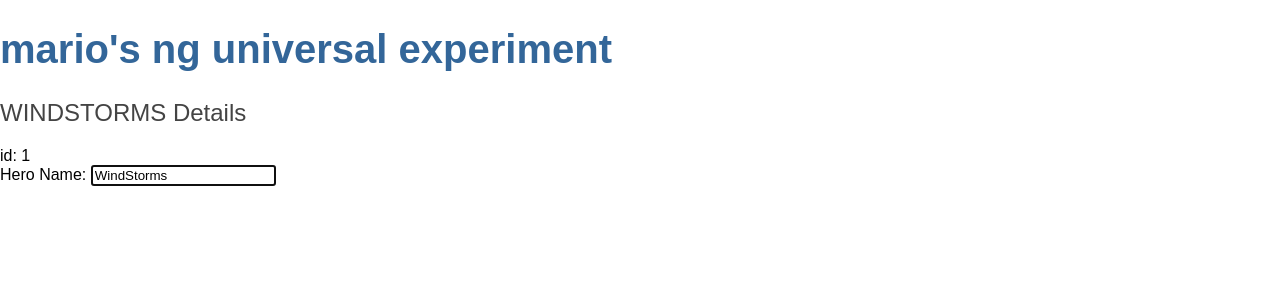
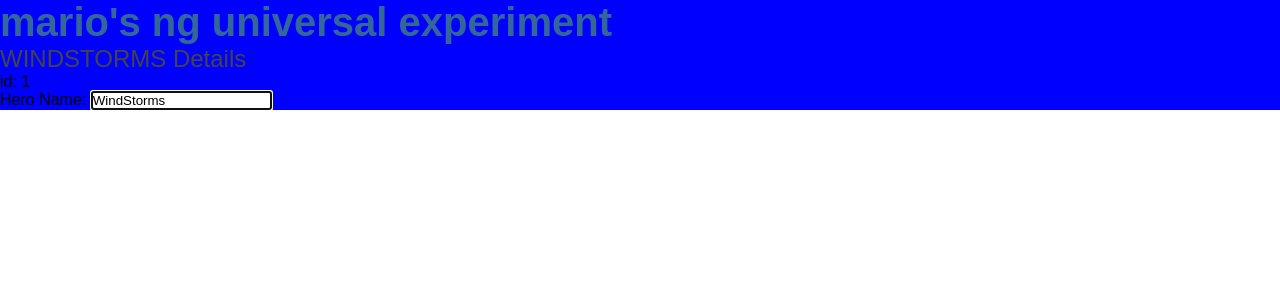
Before and after one commit to mariomui/angular-tour-of-heroes-with-mvp, an Angular app: page /page-one in a window 1280 px wide. Shown: the top 300 px of the page. Built offline with nearby package versions, Linux system fonts and the light colour scheme.

Commit message:
use my own resets

```diff
--- a/src/app/app.component.html
+++ b/src/app/app.component.html
@@ -1 +1,9 @@
-<router-outlet></router-outlet>
+<section class="root__main">
+  <article class="main main__header">
+  </article>
+  <article class="main__outlet">
+    <router-outlet></router-outlet>
+  </article>
+  <article class="main main__footer">
+  </article>
+</section>
--- a/src/app/app.component.scss
+++ b/src/app/app.component.scss
@@ -1,16 +1,33 @@
-@use "mixins" as m;
-// @import "styles";
+@use 'mixins' as m;
+.root__main {
+  background-color: blue;
+}
 
 .main {
-  height: 100%;
   width: 100%;
+
+  .main__header {
+    background: blue;
+    color: white;
+    height: 10vh;
+    width: 100%;
+  }
+
+  .main__outlet {
+    height: 80vh;
+  }
+  .main__footer {
+    background: blue;
+    color: white;
+    height: 10vh;
+    width: 100%;
+  }
 }
-aside {
-  position: absolute;
-}
-
 .modal {
   background-color: rgba(0, 0, 0, 0.5);
   @include m.absoluteFill;
   display: none;
 }
+aside {
+  position: absolute;
+}
--- a/src/app/views/page-one/page-one.component.html
+++ b/src/app/views/page-one/page-one.component.html
@@ -6,4 +6,3 @@
     </article>
   </section>
 </main>
-<aside class="modal"></aside>
--- a/src/app/views/page-one/page-one.component.scss
+++ b/src/app/views/page-one/page-one.component.scss
@@ -0,0 +1,6 @@
+@use "mixins" as m;
+// @import "styles";
+
+.main {
+  position: relative;
+}
--- a/src/styles.scss
+++ b/src/styles.scss
@@ -1,3 +1,9 @@
+@import "reset";
+
+body {
+  min-height: 100vh;
+  width: 100vw;
+}
 h1 {
   color: #369;
   font-family: Arial, Helvetica, sans-serif;
@@ -11,12 +17,6 @@ h3 {
   font-weight: lighter;
 }
 
-body {
-  margin: 0;
-  min-height: 100vh;
-  width: 100vw;
-}
-
 // body,
 // input[type="text"],
 // button {
--- /dev/null
+++ b/src/styles/_reset.scss
@@ -0,0 +1,13 @@
+:root {
+  font-size: 16px;
+}
+
+* {
+  margin: 0;
+  padding: 0;
+}
+
+img {
+  max-width: 100%;
+  height: auto;
+}
```
